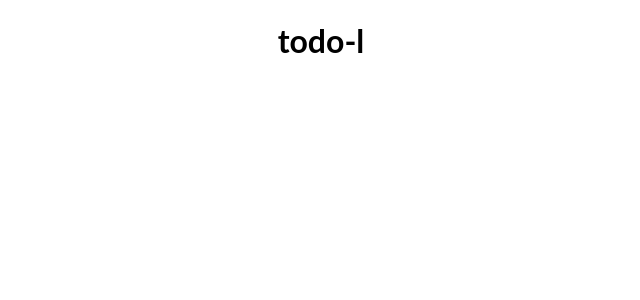
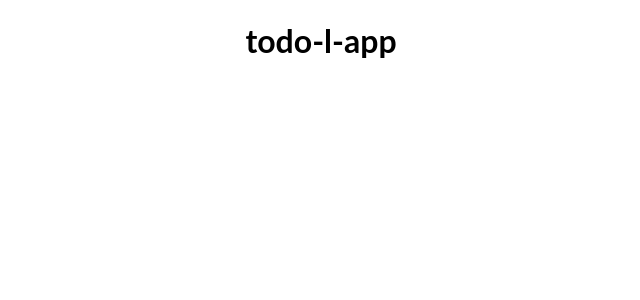
Before and after one commit to javser/react-l-todo, a React (Create React App) app: page / in a window 1280 px wide. Shown: the top 300 px of the page, without its empty margins (319-959 px from the left). Built offline with nearby package versions, Linux system fonts and the light colour scheme.

Commit message:
1 file modified, 1 added

```diff
--- a/src/App.js
+++ b/src/App.js
@@ -1,20 +1,17 @@
 import React from "react";
 import "./style.css";
 
-function Header ({title}) {
-  return (
-    <h1 style={{textAlign:"center"}}>{title}</h1>
-  )
-};
+import Header from "./components/Header";
 
 class App extends React.Component {
   render() {
     return (
       <div>
-        <Header title={"todo-l"}/>
+        <Header title={"todo-l-app"}/>
         <p></p>
       </div>
     );
   }
 }
+
 export default App;
--- /dev/null
+++ b/src/components/Header.js
@@ -0,0 +1,9 @@
+import React from "react";
+
+function Header ({title}) {
+  return (
+    <h1 style={{textAlign:"center"}}>{title}</h1>
+  )
+};
+
+export default Header;
```
